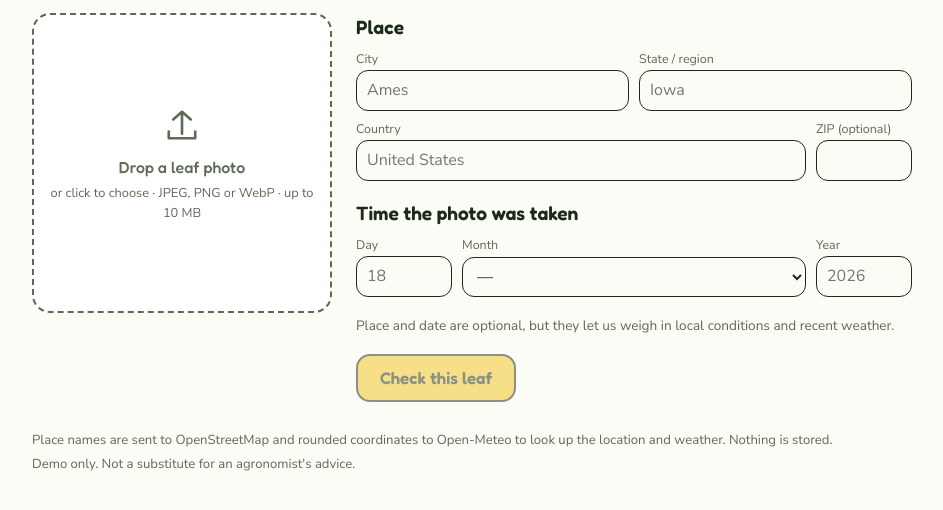
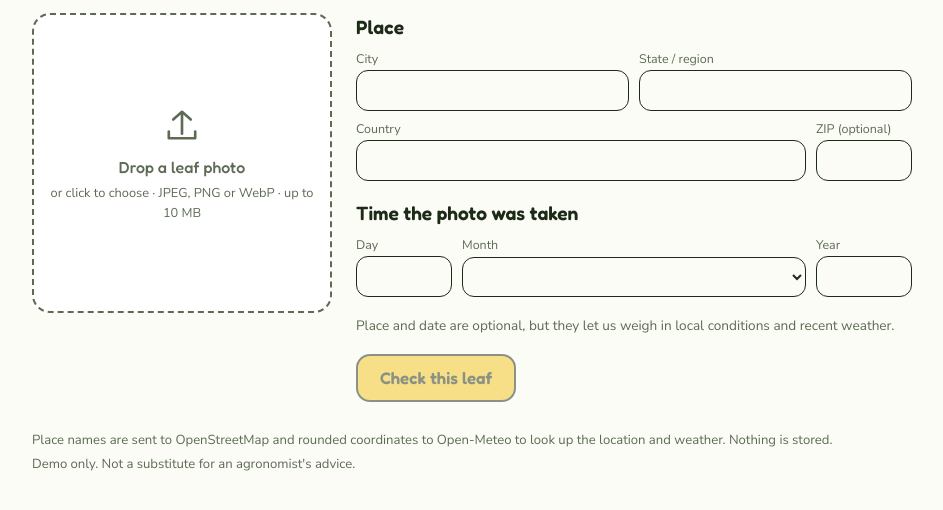
Before and after one commit to lollillia/Veritas-AI-Hackathon-2026, a plain HTML site: page static/index.html in a window 1280 px wide. Shown: the part 160-670 px from the top of the page, without its empty margins (168-1111 px from the left). Drawn offline with Linux system fonts and the light colour scheme.

Commit message:
Page fields start empty: remove example text from place and date inputs
Co-Authored-By: Claude Opus 5.5 <noreply@anthropic.com>

```diff
--- a/static/index.html
+++ b/static/index.html
@@ -124,21 +124,21 @@
       <fieldset>
         <legend class="flabel">Place</legend>
         <div class="row">
-          <div class="f"><label for="city">City</label><input id="city" autocomplete="address-level2" placeholder="Ames"></div>
-          <div class="f"><label for="region">State / region</label><input id="region" autocomplete="address-level1" placeholder="Iowa"></div>
+          <div class="f"><label for="city">City</label><input id="city" autocomplete="address-level2"></div>
+          <div class="f"><label for="region">State / region</label><input id="region" autocomplete="address-level1"></div>
         </div>
         <div class="row">
-          <div class="f"><label for="country">Country</label><input id="country" autocomplete="country-name" placeholder="United States"></div>
+          <div class="f"><label for="country">Country</label><input id="country" autocomplete="country-name"></div>
           <div class="f small"><label for="zip">ZIP (optional)</label><input id="zip" autocomplete="postal-code" inputmode="numeric"></div>
         </div>
       </fieldset>
       <fieldset>
         <legend class="flabel">Time the photo was taken</legend>
         <div class="row">
-          <div class="f small"><label for="day">Day</label><input id="day" type="number" min="1" max="31" inputmode="numeric" placeholder="18"></div>
+          <div class="f small"><label for="day">Day</label><input id="day" type="number" min="1" max="31" inputmode="numeric"></div>
           <div class="f"><label for="month">Month</label>
-            <select id="month"><option value="">—</option></select></div>
-          <div class="f small"><label for="year">Year</label><input id="year" type="number" min="1990" inputmode="numeric" placeholder="2026"></div>
+            <select id="month"><option value=""></option></select></div>
+          <div class="f small"><label for="year">Year</label><input id="year" type="number" min="1990" inputmode="numeric"></div>
         </div>
       </fieldset>
       <p class="hint">Place and date are optional, but they let us weigh in local conditions and recent weather.</p>
```
Also changed, not shown: 1 other file.
